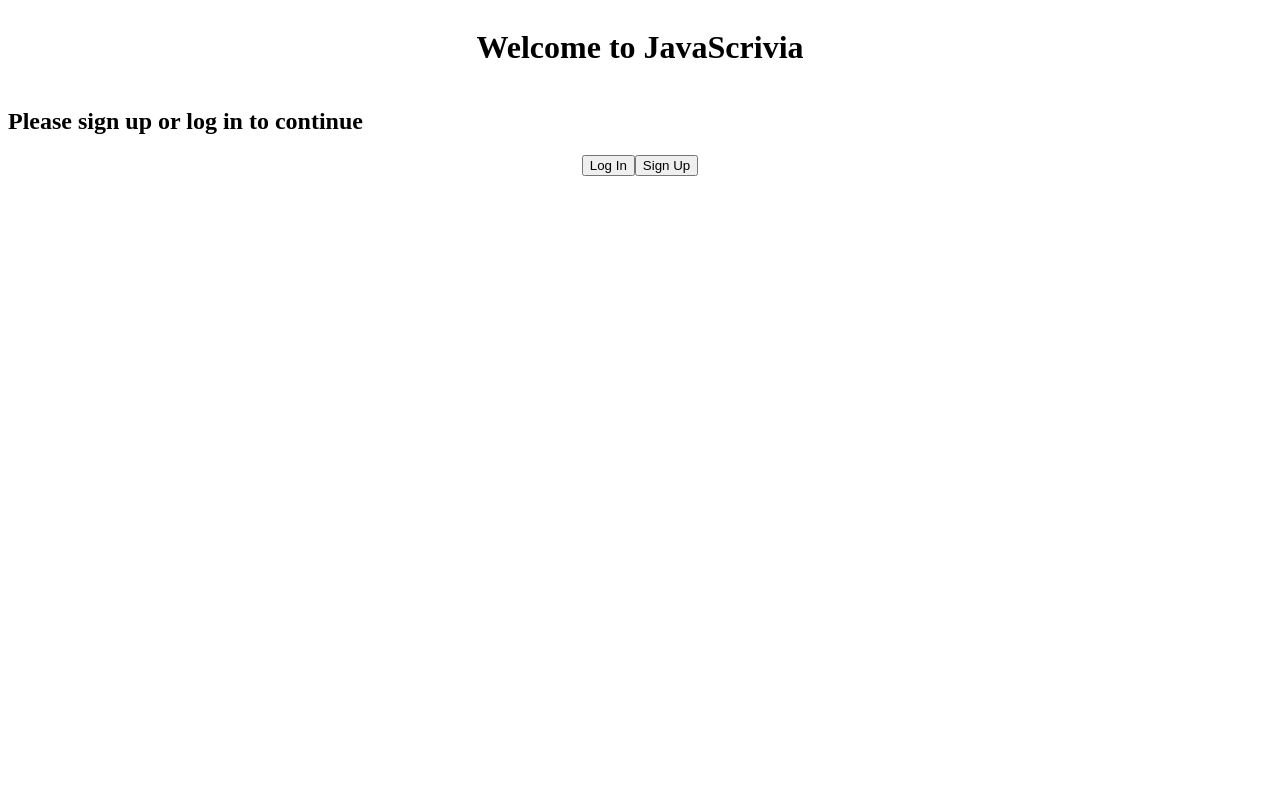
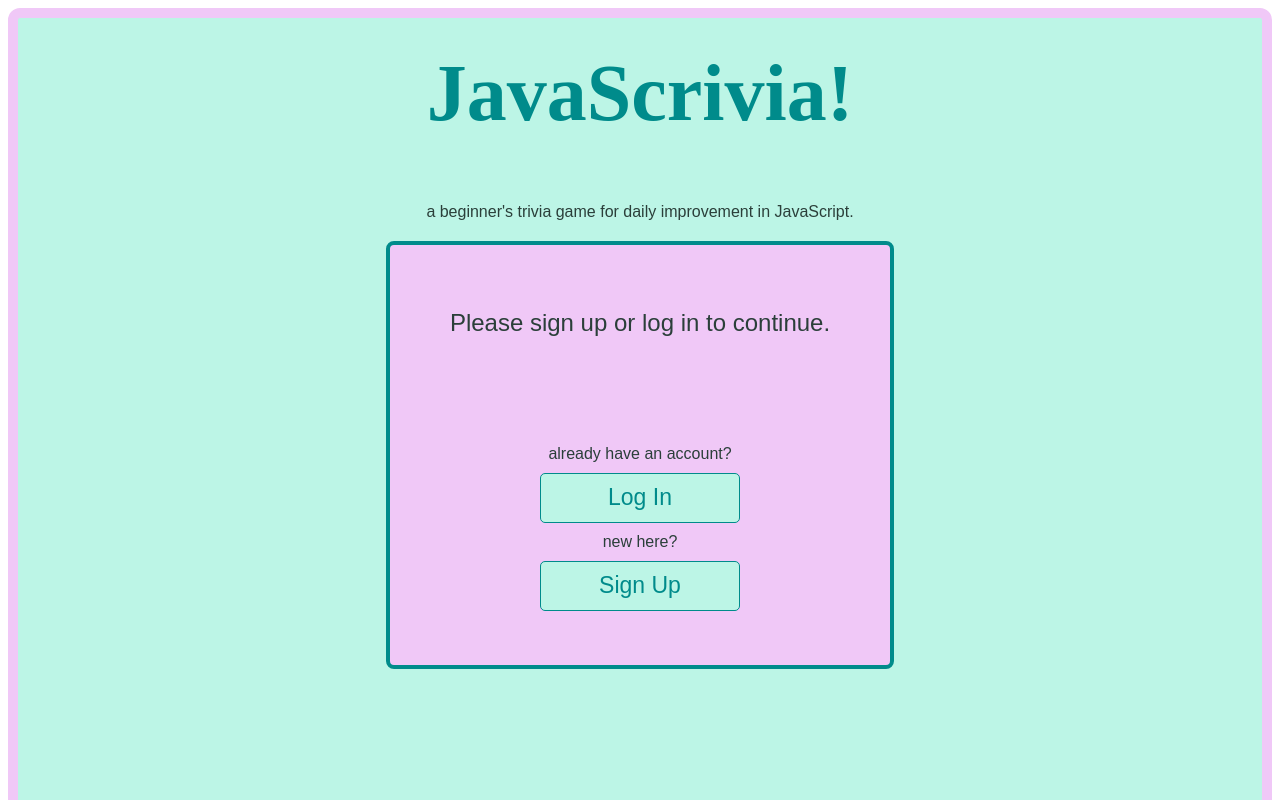
Before and after one commit to JavaScrivia/JavaScrivia, a React app: page / in a window 1280 px wide. Shown: the top 800 px of the page. Built offline with nearby package versions, Linux system fonts and the light colour scheme.

Commit message:
add style for landing/signup/login

```diff
--- a/client/pages/LandingPage.js
+++ b/client/pages/LandingPage.js
@@ -9,12 +9,17 @@ const LandingPage = () => {
     const navigateToSignup = () => { navigate('signup') };
 
         return (
-            <div className="landingPage">
-            <h1>Welcome to JavaScrivia</h1>
-            <h2>Please sign up or log in to continue</h2>
+            <div className="initialContainer">
+            <h1 className="landingH1">JavaScrivia!</h1>
+            <p className="landingText">a beginner's trivia game for daily improvement in JavaScript.</p>
+            <div className="signInArea">
+            <h2 className="landingH2">Please sign up or log in to continue.</h2>
             <div className="buttonsArea">
-                <button className="loginButton" onClick={navigateToLogin}>Log In</button>
-                <button className="signupButton" onClick={navigateToSignup}>Sign Up</button>
+                <p className="landingText">already have an account?</p>
+                <button className="landingButton" onClick={navigateToLogin}>Log In</button>
+                <p className="landingText">new here?</p>
+                <button className="landingButton" onClick={navigateToSignup}>Sign Up</button>
+            </div>
             </div>
         </div>
         );
--- a/client/pages/LoginPage.js
+++ b/client/pages/LoginPage.js
@@ -8,14 +8,20 @@ export default function LoginPage () {
 
     const navigateToTrivia = () => { navigate('trivia') };
 
+    // const verifyUser = () => {
+    //     const requestBody =
+    // }
+
     return (
-        <div className="loginPage">
-        <h1>Log In</h1>
-        <form className="formsArea">
-            <input type="text" placeholder="username"></input>
-            <input type="text" placeholder="password"></input>
-        </form>
-        <button className="loginButton" onClick={navigateToTrivia}>Log In</button>
-    </div>
+        <div className="initialContainer">
+            <h1 className="landingH1">Log In</h1>
+            <div className="signInArea">
+            <form className="formsArea">
+                <input className="landingInput" type="text" placeholder="username"></input>
+                <input className="landingInput" type="text" placeholder="password"></input>
+            </form>
+            <button className="landingButton" onClick={navigateToTrivia}>enter</button>
+            </div>
+        </div>
     );
 }
--- a/client/pages/SignupPage.js
+++ b/client/pages/SignupPage.js
@@ -8,13 +8,15 @@ export default function SignupPage () {
     const navigateToTrivia = () => { navigate('trivia') };
 
     return (
-        <div className="loginPage">
-        <h1>Signup</h1>
-        <form className="formsArea">
-            <input type="text" placeholder="username"></input>
-            <input type="text" placeholder="password"></input>
-        </form>
-        <button className="loginButton" onClick={navigateToTrivia}>Signup</button>
-    </div>
+        <div className="initialContainer">
+            <h1 className="landingH1">Sign Up</h1>
+            <div className="signInArea">
+            <form className="formsArea">
+                <input className="landingInput" type="text" placeholder="username"></input>
+                <input className="landingInput" type="text" placeholder="password"></input>
+            </form>
+            <button className="landingButton" onClick={navigateToTrivia}>enter</button>
+            </div>
+        </div>
     );
 }
--- a/client/styles.css
+++ b/client/styles.css
@@ -1,22 +1,93 @@
 
 
-.landingPage {
+.initialContainer {
+    display: flex;
+    flex-direction: column;
+    justify-content: center;
+    background-color: #BCF5E6;
+    padding-bottom: 800px;
+    border: 10px solid #F0C8F7;
+    border-radius: 12px;
+}
+
+.landingH1 {
+    display: flex;
+    justify-content: center;
+    color:darkcyan;
+    font-family: 'Brush Script MT', cursive;
+    font-size: 80px;
+    margin-top: 20px;
+    padding-top: 10px;
+    padding-bottom: 10px;
+}
+
+.landingH2 {
+    display: flex;
+    justify-content: center;
+    padding: 0;
+    margin-top: 5;
+    font-family: Arial, Helvetica, sans-serif;
+    color: #2B3F3A;
+    font-weight: lighter;
+    margin: auto;
+    padding-top: 10px;
+}
+
+.signInArea {
+    border: 4px solid darkcyan;
+    width: 500px;
+    height: 420px;
+    display: flex;
+    justify-content: center;
+    margin: auto;
+    flex-direction: column;
+    border-radius: 8px;
+    margin-top: 20px;
+    background-color: #F0C8F7;
+}
+
+.landingText {
+    color: #2B3F3A;
+    display: flex;
+    justify-content: center;
+    margin: auto;
+    font-family: Arial, Helvetica, sans-serif;
+}
+
+.buttonsArea {
     display: flex;
     flex-direction: column;
     margin: auto;
     justify-content: center;
+    gap: 10px;
 }
 
-h1 {
-    display: flex;
-    justify-content: center;
+.landingButton {
+    width: 200px;
+    height: 50px;
+    background-color:#BCF5E6;
+    font-family: Arial, Helvetica, sans-serif;
+    font-weight: lighter;
+    color: darkcyan;
+    border: 1px solid darkcyan;
+    border-radius: 5px;
+    font-size: 23px;
+    margin: auto
 }
 
-.buttonsArea {
-    display: flex;
-    flex-direction: row;
-    margin: auto;
-    justify-content: center;
+.formsArea {
+    gap: 8px;
+}
+
+.landingInput {
+    width: 300px;
+    height: 60px;
+    background-color: aliceblue;
+    text-align: center;
+    font-size: 16px;
+    border: 3px solid darkcyan;
+    border-radius: 5px;
+    font-style: italic;
 }
 
 .loginPage {
```
Also changed, not shown: 1 other file (tests, documents, lock files or other folders).
